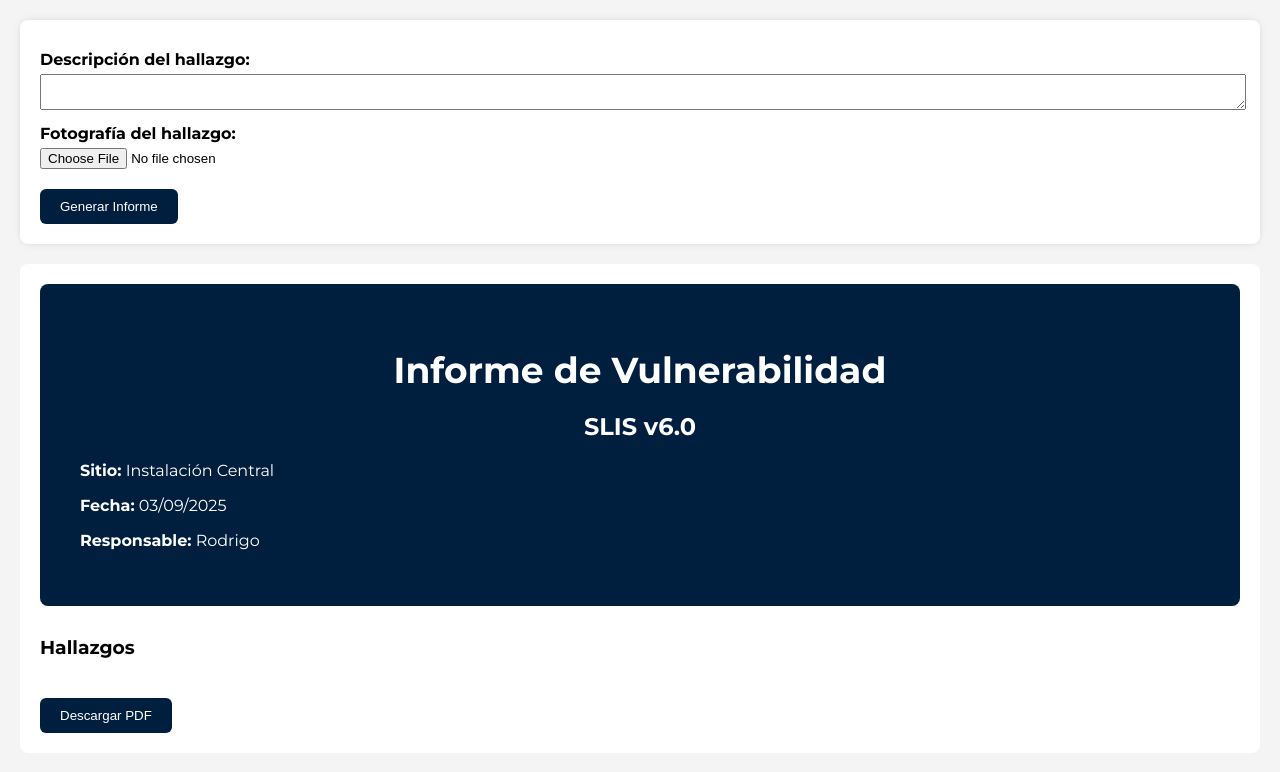
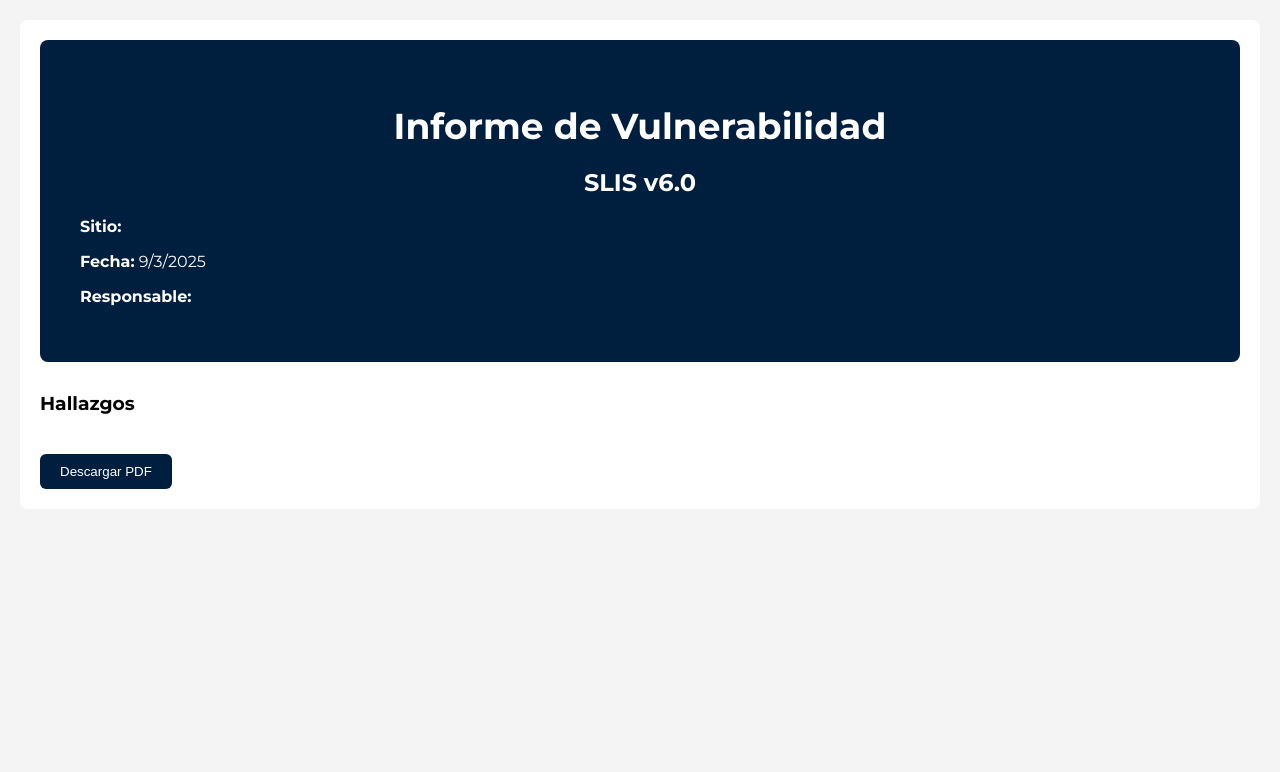
Before and after one commit to rads3003/Talcahuano, a plain HTML site: page index.html in a window 1280 px wide. Both pictures are taken after a click on the button "Generar Informe". Drawn offline with Linux system fonts and the light colour scheme.

Commit message:
Add files via upload

```diff
--- a/index.html
+++ b/index.html
@@ -31,7 +31,7 @@
       margin-bottom: 20px;
     }
 
-    .item-formulario {
+    .formulario {
       background: white;
       padding: 20px;
       margin-bottom: 20px;
@@ -46,9 +46,13 @@
     }
 
     textarea,
-    input[type="file"] {
+    input[type="file"],
+    input[type="text"] {
       width: 100%;
       margin-top: 5px;
+      padding: 8px;
+      border-radius: 4px;
+      border: 1px solid #ccc;
     }
 
     .preview-imagen img,
@@ -86,14 +90,21 @@
 
 <body>
 
-  <!-- FORMULARIO -->
-  <div class="item-formulario">
+  <!-- FORMULARIO COMPLETO -->
+  <div class="formulario" id="formularioSLIS">
+    <h2>Formulario de Vulnerabilidad</h2>
+
+    <label for="sitio">Nombre del sitio:</label>
+    <input type="text" id="sitio">
+
+    <label for="responsable">Responsable del informe:</label>
+    <input type="text" id="responsable">
+
     <label for="descripcion">Descripción del hallazgo:</label>
-    <textarea id="descripcion" name="descripcion"></textarea>
+    <textarea id="descripcion"></textarea>
 
     <label for="fotoHallazgo">Fotografía del hallazgo:</label>
     <input type="file" id="fotoHallazgo" accept="image/*" onchange="mostrarImagen(event, 'previewHallazgo')">
-
     <div id="previewHallazgo" class="preview-imagen"></div>
 
     <button onclick="generarInforme()">Generar Informe</button>
@@ -104,9 +115,9 @@
     <div class="portada-ejecutiva">
       <h1>Informe de Vulnerabilidad</h1>
       <h2>SLIS v6.0</h2>
-      <p><strong>Sitio:</strong> Instalación Central</p>
-      <p><strong>Fecha:</strong> 03/09/2025</p>
-      <p><strong>Responsable:</strong> Rodrigo</p>
+      <p><strong>Sitio:</strong> <span id="informeSitio"></span></p>
+      <p><strong>Fecha:</strong> <span id="informeFecha"></span></p>
+      <p><strong>Responsable:</strong> <span id="informeResponsable"></span></p>
     </div>
 
     <h3>Hallazgos</h3>
@@ -116,9 +127,7 @@
     <button onclick="descargarPDF()">Descargar PDF</button>
   </div>
 
-  <!-- LIBRERÍA PDF -->
   <script src="https://cdnjs.cloudflare.com/ajax/libs/html2pdf.js/0.10.1/html2pdf.bundle.min.js"></script>
-
   <script>
     let imagenBase64 = "";
 
@@ -137,7 +146,14 @@
   }
 
   function generarInforme() {
+    const sitio = document.getElementById("sitio").value;
+    const responsable = document.getElementById("responsable").value;
     const descripcion = document.getElementById("descripcion").value;
+    const fecha = new Date().toLocaleDateString();
+
+    document.getElementById("informeSitio").innerText = sitio;
+    document.getElementById("informeResponsable").innerText = responsable;
+    document.getElementById("informeFecha").innerText = fecha;
     document.getElementById("textoHallazgo").innerText = descripcion;
 
     if (imagenBase64) {
@@ -148,6 +164,7 @@
       document.getElementById("imagenHallazgo").appendChild(img);
     }
 
+    document.getElementById("formularioSLIS").style.display = "none";
     document.getElementById("informeCompleto").style.display = "block";
     window.scrollTo({ top: document.body.scrollHeight, behavior: 'smooth' });
   }
```
